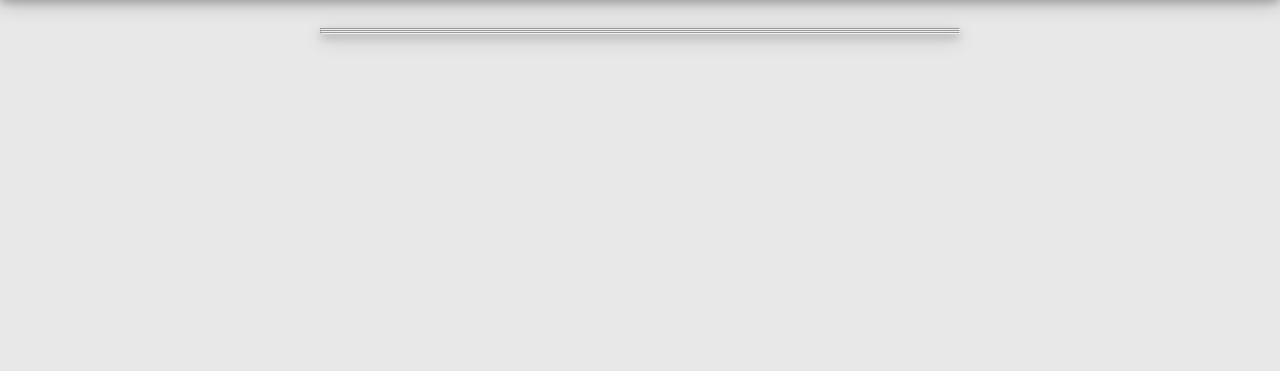
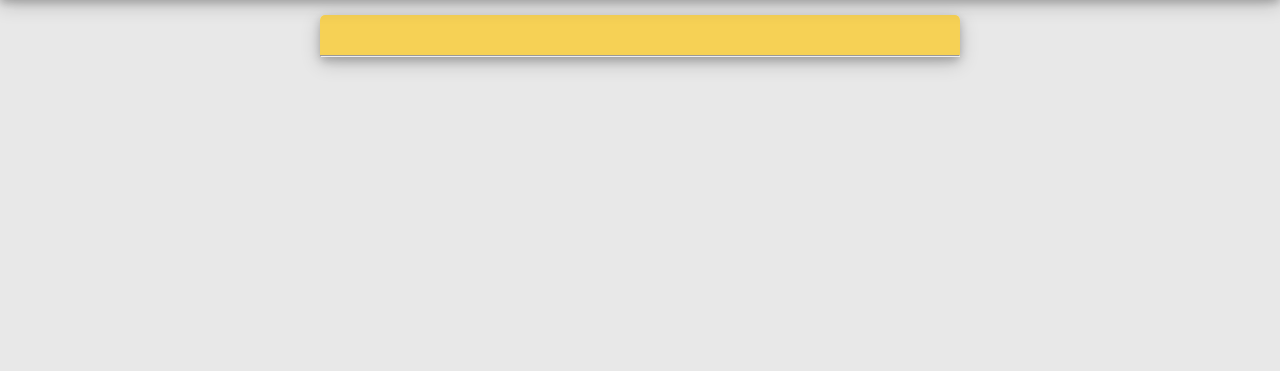
Before and after one commit to Neerholt/neerholtporfolie, a PHP site: page /artikel.php?id=1 in a window 1280 px wide. Shown: the part 49-420 px from the top of the page. Run offline with PHP 8.4, Linux system fonts and the light colour scheme; data that the repository does not hold is empty.

Commit message:
har lavet en massse på artikel

```diff
--- a/artikel.php
+++ b/artikel.php
@@ -23,7 +23,9 @@ include 'databaseconn.php';
 
        <main>
            <div id="top-containereller">
-               <center><h1><?php
+
+               <div id="overskrift-wrapper">
+                    <h1><?php
 
                      $sql_tabel = "select * from opret where idopret='$id'";
                      $data = mysqli_query($connect,$sql_tabel);
@@ -31,12 +33,14 @@ include 'databaseconn.php';
 
                      if($data){
                          while ($row = mysqli_fetch_assoc($data)){
+                             echo "<a href='projects.php'><button class='tilbage'>Tilbage</button></a>";
                              echo $row['overskrift'];
+                             echo "<a href='projects.php'><button class='frem'>Frem</button></a>";
                          }
                      }
 
-                     ?></h1><center>
-               <hr>
+                     ?></h1>
+               </div>
                <?php
                      $sql_tabel = "SELECT * FROM opret where idopret='$id'";
                      $data = mysqli_query($connect,$sql_tabel);
@@ -50,28 +54,7 @@ include 'databaseconn.php';
                      }
 
                      ?>
-
-               <hr>
-
-               <?php
-
-
-
-                     $sql_tabel = "SELECT * FROM opret where idopret='$id'";
-                     $data = mysqli_query($connect,$sql_tabel);
-                     $datacheck = mysqli_num_rows($data);
-
-                     if($data){
-                         while ($row = mysqli_fetch_assoc($data)){
-                             echo $row['artikeltext'];
-                         }
-                     }
-
-                     ?>
-               <hr>
-
-
-                <?php
+               <center><?php
 
 
 
@@ -85,10 +68,22 @@ include 'databaseconn.php';
                          }
                      }
 
+                     ?></center>
+               <hr>
+               <div id="artikel-wrapper">
+                    <?php
+                     $sql_tabel = "SELECT * FROM opret where idopret='$id'";
+                     $data = mysqli_query($connect,$sql_tabel);
+                     $datacheck = mysqli_num_rows($data);
+
+                     if($data){
+                         while ($row = mysqli_fetch_assoc($data)){
+                             echo $row['artikeltext'];
+                         }
+                     }
+
                      ?>
-
-
-
+               </div>
            </div>
        </main>
 
--- a/makeartikel.php
+++ b/makeartikel.php
@@ -59,7 +59,7 @@ mysqli_close($connect);
                                     <input type="text"  class="textboxsopret" name="overskrift" placeholder="Skriv en overskrift" maxlength="20"><br/><br/>
                                     <hr>
                                     <h3>Brødtekst</h3>
-                                    <center><textarea rows="3%" class="textboxsopret" name="brodtekst"cols="40%" placeholder="Skrive en brødtekst til din artikel"  maxlength="350" ></textarea></center><br/>
+                                    <center><textarea rows="3%" class="textboxsopret" name="brodtekst"cols="40%" placeholder="Skrive en brødtekst til din artikel"  maxlength="400" ></textarea></center><br/>
                                     <hr>
                                   <h3>Uploade billeder</h3>
                                   <label>Uploade et brødtekst billede:<br/></label><input type="file" name="imagess" ><br/><br/>
--- a/projects.php
+++ b/projects.php
@@ -31,11 +31,8 @@
                              echo "<h2><strong>".$row['overskrift']."</strong></h2>";
                              echo "<img src='images/".$row['billede']."' height='45%' width='100%'>";
                              echo '<div id="trippel-container-kasse-texttest">';
-                             echo ' <div id="trippel-container-kasse-text-gaptest">';
-                             echo '<hr>';
+                             echo '<div id="trippel-container-kasse-text-gaptest">';
                              echo $row['brodtekst']."...";
-                             echo '<hr>';
-                             echo $row['dato'];
                              echo '</div> ';
                              echo '</div> ';
                              echo '</div> ';
--- a/style.css
+++ b/style.css
@@ -149,7 +149,6 @@ footer nav{
     width: 92%;
     height: 70%;
     background-color: whitesmoke;
-    border-color: black;
     border-bottom-left-radius:5px;
     border-bottom-right-radius: 5px;
 }
@@ -225,7 +224,7 @@ footer nav{
 /*------------------------------------------------------------------------------------------------------*/
 
 #top-containereller{
-    margin-top: 6%;
+    margin-top: 5%;
     margin-bottom: 1%;
     width: 50%;
     height: auto;
@@ -236,3 +235,68 @@ footer nav{
     background-color: whitesmoke;
     border-radius: 5px;
 }
+
+
+#artikel-wrapper{
+    margin-top: 1%;
+    font-size: 0.9vw;
+    margin-left: auto;
+    margin-right: auto;
+    color: black;
+    line-height: 22px;
+    text-align: justify;
+    width: 92%;
+    height: auto;
+    background-color: whitesmoke;
+    border-color: black;
+    border-bottom-left-radius:5px;
+    border-bottom-right-radius: 5px;
+}
+
+
+#overskrift-wrapper{
+    font-size: 0.9vw;
+    margin-left: auto;
+    margin-right: auto;
+    color: black;
+    text-align: center;
+    width: auto;
+    height: 5%;
+    background-color: #F6D155;
+    border-top-left-radius:5px;
+    border-top-right-radius: 5px;
+}
+
+.tilbage{
+  border: none;
+  margin-top: 1.5%;
+  float: left;
+  background-color: #d10244;
+  color: white;
+  padding: 5px 17px;
+  cursor: pointer;
+  font-size: 14px;
+  text-decoration: none;
+}
+
+.tilbage:hover{
+  box-shadow: 0 4px 8px 0 rgba(0, 0, 0, 0.2), 0 6px 20px 0 rgba(0, 0, 0, 0.19);
+}
+
+
+.frem{
+  border: none;
+  margin-top: 1.5%;
+  float: right;
+  background-color: #d10244;
+  color: white;
+  padding: 5px 17px;
+  cursor: pointer;
+  font-size: 14px;
+  text-decoration: none;
+}
+
+
+.frem:hover{
+ box-shadow: 0 4px 8px 0 rgba(0, 0, 0, 0.2), 0 6px 20px 0 rgba(0, 0, 0, 0.19);
+}
```
Also changed, not shown: index.php (+15 -2 lines).
